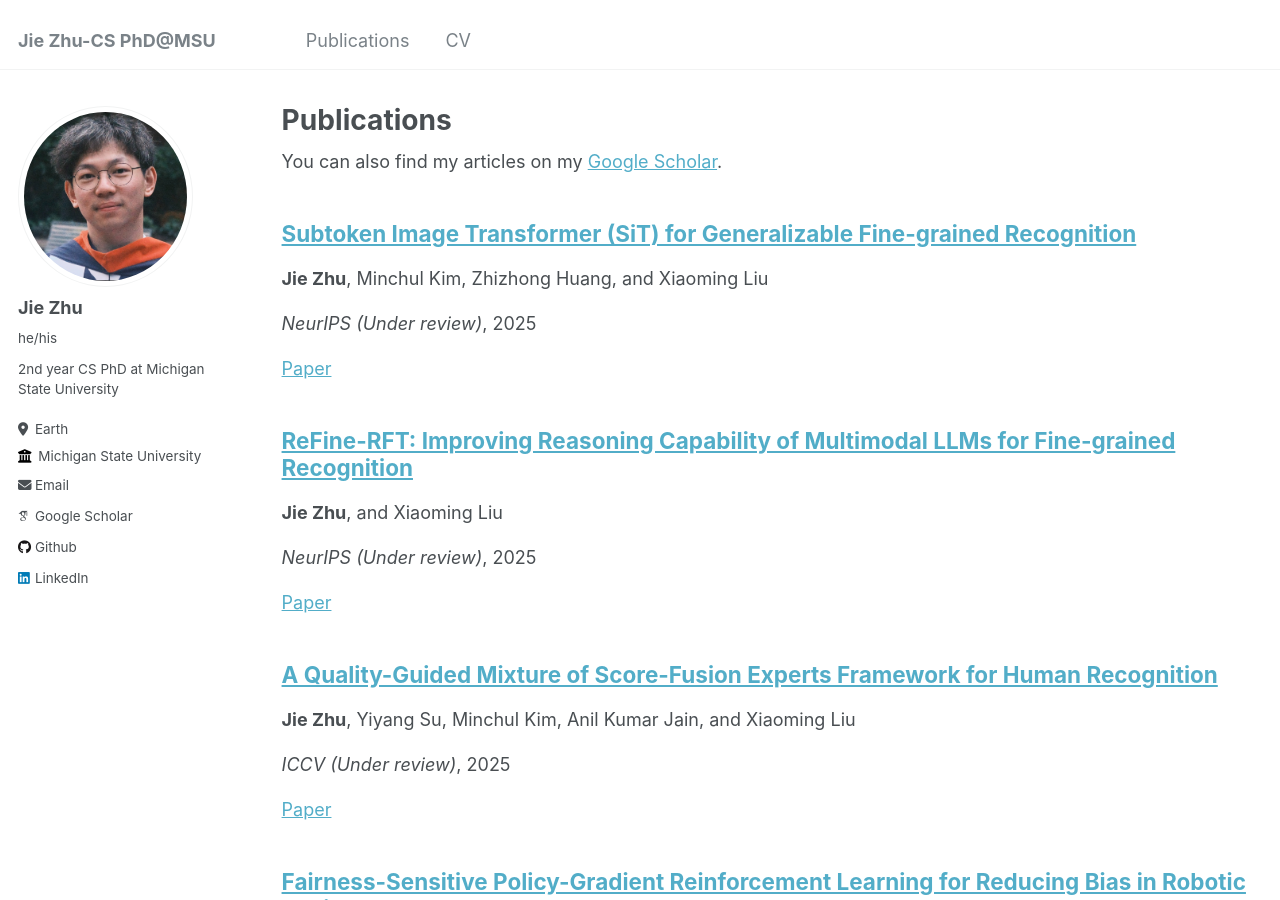
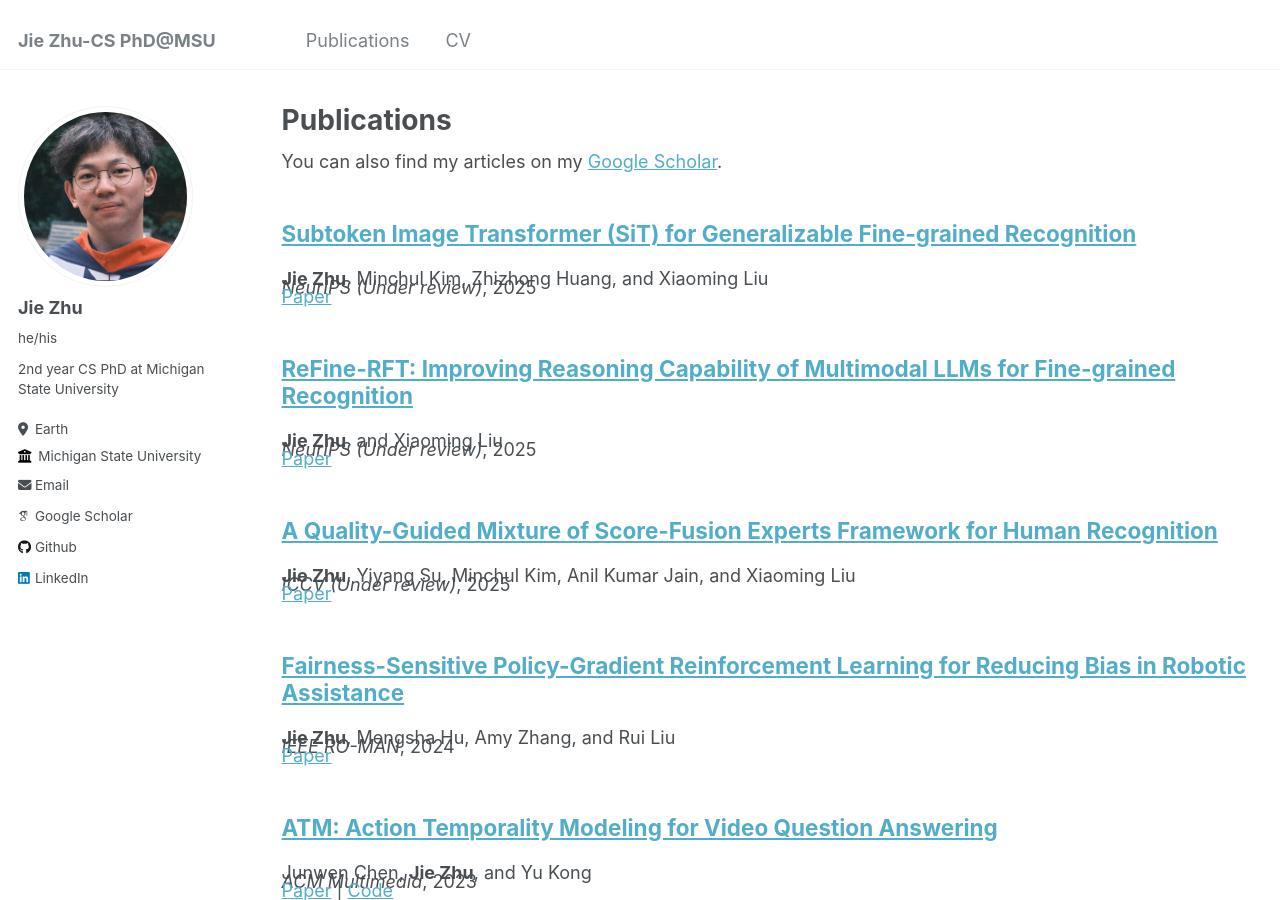
Before and after one commit to jiezhu23/jiezhu23.github.io, a Jekyll site: the page built from _pages/publications.md, in a window 1280 px wide and 900 px high. Built offline with Jekyll 4.4.1, drawn with Linux system fonts in a browser that asks for light colours; some web fonts are replaced.

Commit message:
update papers

```diff
--- a/_includes/archive-single.html
+++ b/_includes/archive-single.html
@@ -42,9 +42,9 @@
           <p> {{ post.type }}, <i>{{ post.venue }}</i>, {{ post.date | default: "1900-01-01" | date: "%Y" }} </p>
         {% elsif post.collection == 'publications' %}
           {% if post.authors %}
-            <p class="archive__item-authors" style="margin-bottom: 0em;">{% assign authors = post.authors | split: ", " %}{% for author in authors %}{% if author contains "**" %}{% assign author_name = author | remove: "**" %}<strong>{{ author_name }}</strong>{% else %}{{ author }}{% endif %}{% unless forloop.last %}, {% endunless %}{% endfor %}</p>
+            <p class="archive__item-authors" style="margin-bottom: -2em;">{% assign authors = post.authors | split: ", " %}{% for author in authors %}{% if author contains "**" %}{% assign author_name = author | remove: "**" %}<strong>{{ author_name }}</strong>{% else %}{{ author }}{% endif %}{% unless forloop.last %}, {% endunless %}{% endfor %}</p>
           {% endif %}
-          <p class="archive__item-venue" style="margin-bottom: 0em;"> <i>{{ post.venue }}</i>, {{ post.date | default: "1900-01-01" | date: "%Y" }} </p>
+          <p class="archive__item-venue" style="margin-bottom: -2em;"> <i>{{ post.venue }}</i>, {{ post.date | default: "1900-01-01" | date: "%Y" }} </p>
         {% elsif post.date %}
          <p class="page__date" style="margin-bottom: 0.5em;"><strong><i class="fa fa-fw fa-calendar" aria-hidden="true"></i> {{ site.data.ui-text[site.locale].date_label | default: "Published:" }}</strong> <time datetime="{{ post.date | default: "1900-01-01" | date_to_xmlschema }}">{{ post.date | default: "1900-01-01" | date: "%B %d, %Y" }}</time></p>
         {% endif %}
@@ -56,11 +56,11 @@
     {% endif %}
 
     {% if post.paperurl and post.codeurl %}
-      <p class="archive__item-links" style="margin-bottom: 0em;"><a href="{{ post.paperurl }}">Paper</a> | <a href="{{ post.codeurl }}">Code</a></p>
+      <p><a href="{{ post.paperurl }}">Paper</a> | <a href="{{ post.codeurl }}">Code</a></p>
     {% elsif post.paperurl %}
-      <p class="archive__item-links" style="margin-bottom: 0em;"><a href="{{ post.paperurl }}">Paper</a></p>
+      <p><a href="{{ post.paperurl }}">Paper</a></p>
     {% elsif post.codeurl %}
-      <p class="archive__item-links" style="margin-bottom: 0em;"><a href="{{ post.codeurl }}">Code</a></p>
+      <p><a href="{{ post.codeurl }}">Code</a></p>
     {% endif %}
 
     <!-- {% if post.citation and post.paperurl and post.codeurl %}
```
